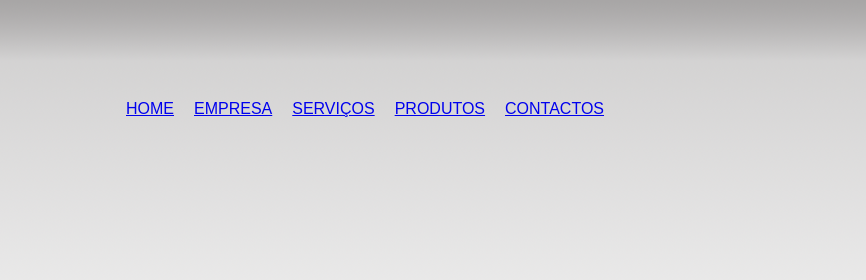
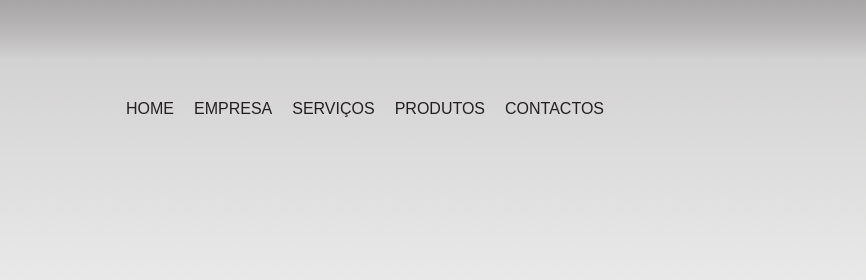
Before and after one commit to FilipeMGaspar/IPCB-HTML5_CSS3-cursos-breves, a plain HTML site: page paginaweb01/index.html in a window 1280 px wide. Shown: the top 280 px of the page, 414-1280 px from the left. Drawn offline with Linux system fonts and the light colour scheme.

Commit message:
IPCB - HTML + CSS

```diff
--- a/paginaweb01/estilo.css
+++ b/paginaweb01/estilo.css
@@ -24,3 +24,7 @@ ul#nav li{
     margin-right: 20px;
     margin-top: 76px;
 }
+ul#nav a{
+    text-decoration: none;
+    color: #231f20;
+}
```
